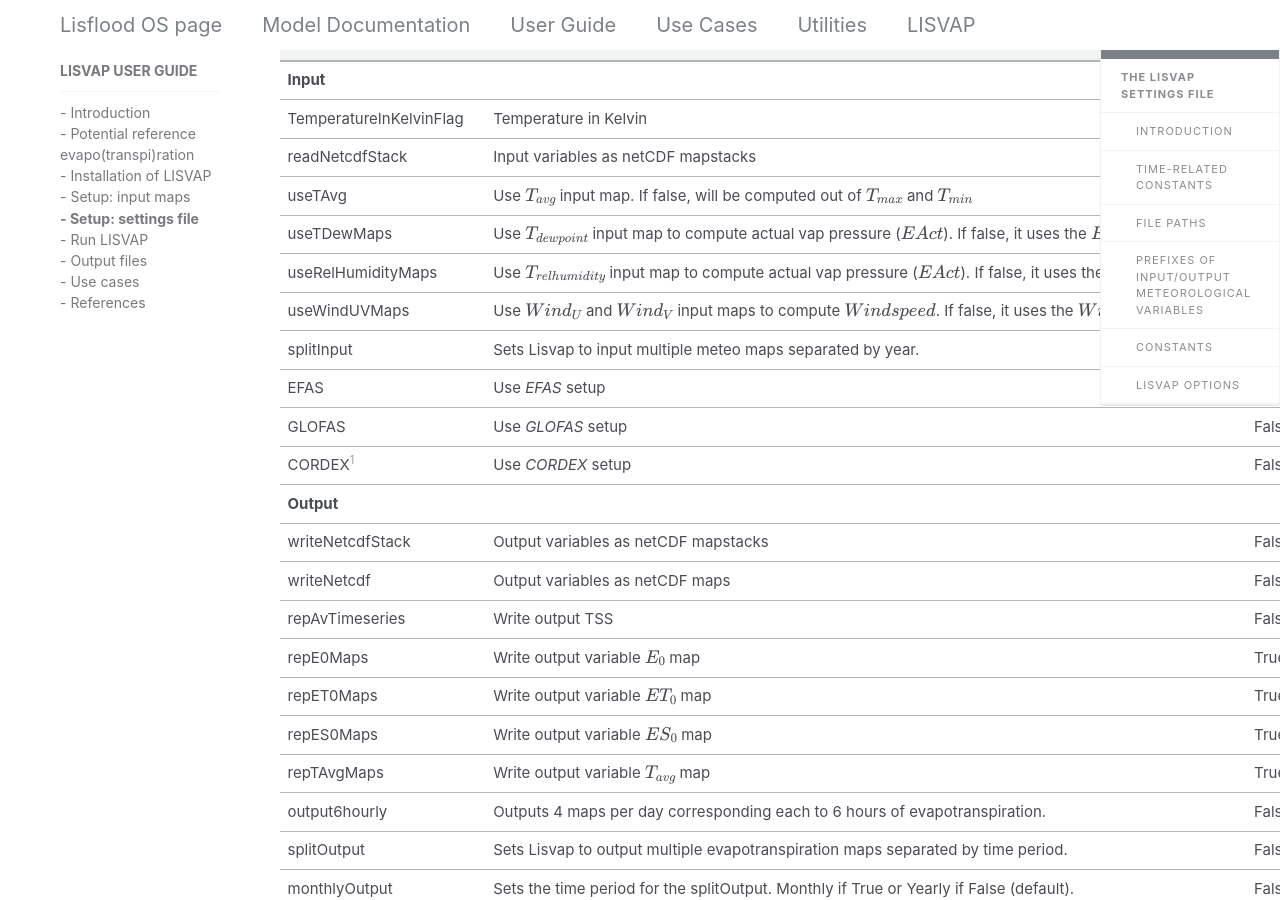
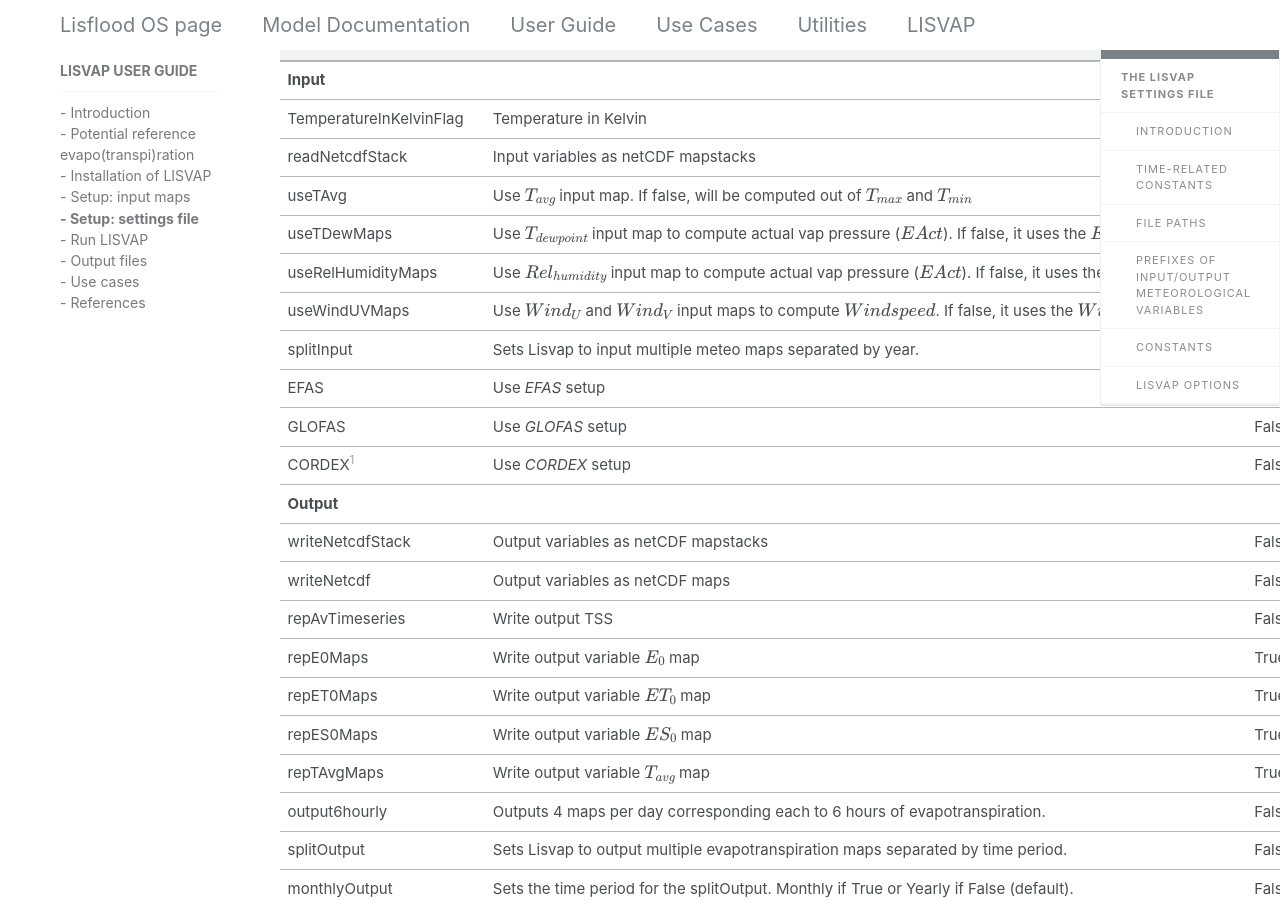
Before and after one commit to ec-jrc/lisflood-lisvap, a Jekyll site: the page built from 3_2_LISVAP_settingsfile/index.md, in a window 1280 px wide and 900 px high, scrolled down 7129 px. Built offline with Jekyll 4.4.1, drawn with Linux system fonts in a browser that asks for light colours; nearby versions of some CDN libraries; our own code applies the rules of GitHub Pages for plain Markdown files; formulas are drawn with MathJax 3.

```diff
--- a/3_2_LISVAP_settingsfile/index.md
+++ b/3_2_LISVAP_settingsfile/index.md
@@ -244,7 +244,7 @@ The table below lists all currently implemented options and their respective def
 | readNetcdfStack           | Input variables as netCDF mapstacks                                                                     | False   |
 | useTAvg                   | Use $T_{avg}$ input map. If false, will be computed out of $T_{max}$ and $T_{min}$                      | False   |
 | useTDewMaps               | Use $T_{dew point}$ input map to compute actual vap pressure ($EAct$). If false, it uses the $EAct$ map | False   |
-| useRelHumidityMaps        | Use $T_{rel humidity}$ input map to compute actual vap pressure ($EAct$). If false, it uses the $EAct$ map | False   |
+| useRelHumidityMaps        | Use $Rel_{humidity}$ input map to compute actual vap pressure ($EAct$). If false, it uses the $EAct$ map | False   |
 | useWindUVMaps             | Use $Wind_{U}$ and $Wind_{V}$ input maps to compute $Windspeed$. If false, it uses the $Wind$ map       | False   |
 | splitInput                | Sets Lisvap to input multiple meteo maps separated by year.                                             | False   |
 | EFAS                      | Use *EFAS* setup                                                                                        | True    |
```
